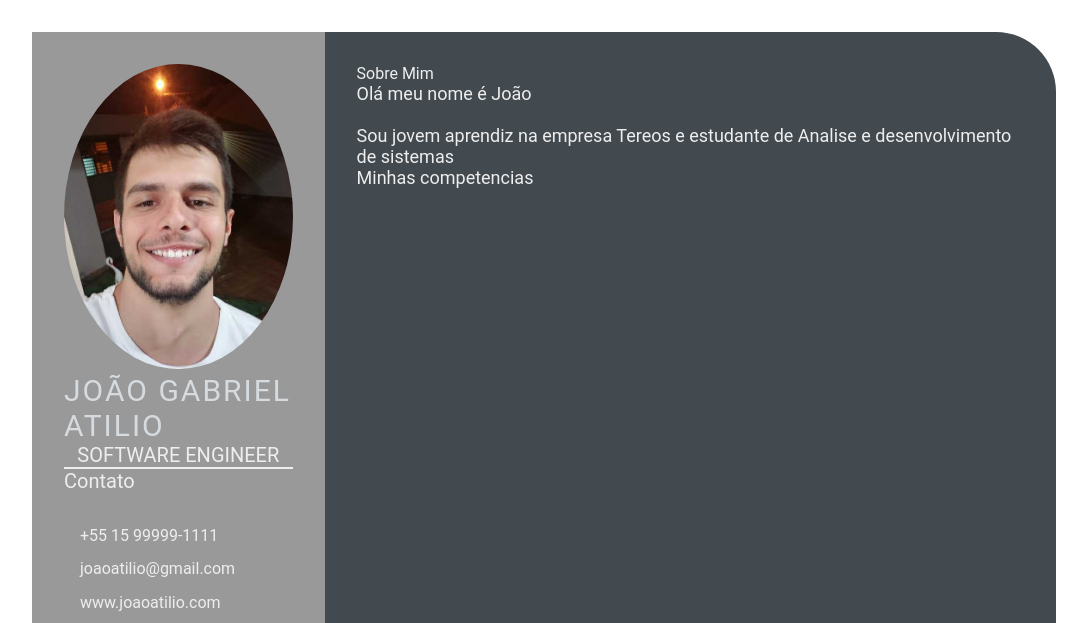
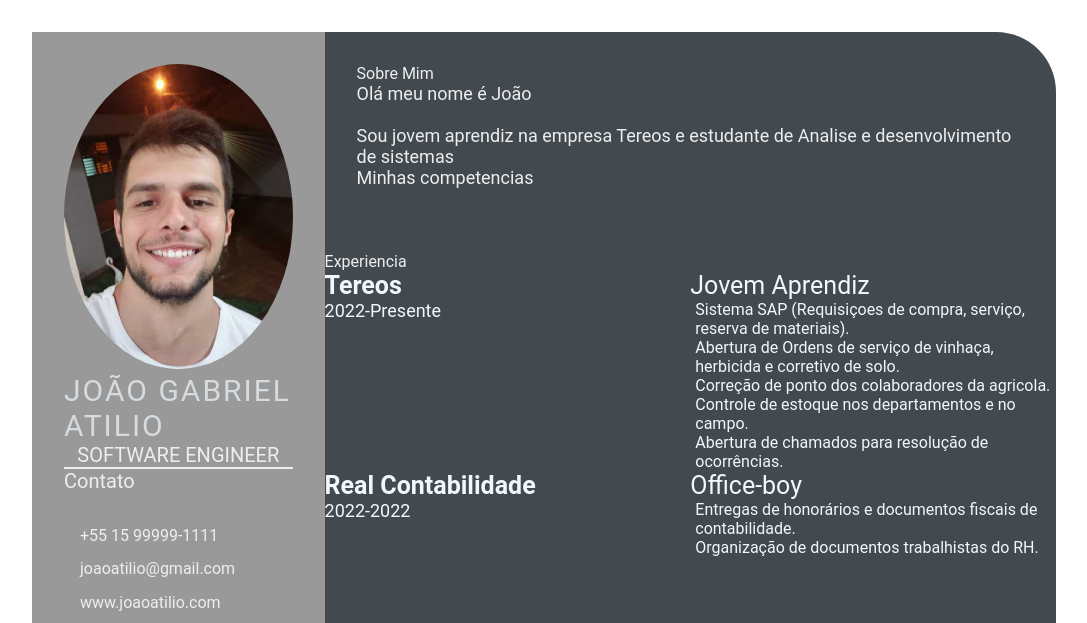
Before and after one commit to JoaoAtilio/JoaoAtilio.github.io, a plain HTML site: page index.html in a window 1280 px wide. Shown: the top 623 px of the page, without its empty margins (96-1183 px from the left). Drawn offline with Linux system fonts and the light colour scheme.

Commit message:
Adicionando empresas e experiencia (#3)

```diff
--- a/index.html
+++ b/index.html
@@ -46,6 +46,36 @@
                         </p>
                     </section>
                 </div>
+            <section class="experience gap">
+                <div class="right-title">Experiencia</div>
+                <div class="experience-contents">
+                    <div class="exp-left">
+                        <p class="exp-company-name">Tereos</p>
+                        <p class="exp-time-period">2022-Presente</p>
+                    </div>
+                    <div class="exp-right">
+                        <p class="exp-position">Jovem Aprendiz</p>
+                        <p class="exp-desc">
+                            Sistema SAP (Requisiçoes de compra, serviço, reserva de materiais).
+                            <br>Abertura de Ordens de serviço de vinhaça, herbicida e corretivo de solo.
+                            <br>Correção de ponto dos colaboradores da agricola.
+                            <br>Controle de estoque nos departamentos e no campo.
+                            <br>Abertura de chamados para resolução de ocorrências.
+                        </p>
+                    </div>
+                    <div class="exp-left">
+                        <p class="exp-company-name">Real Contabilidade</p>
+                        <p class="exp-time-period">2022-2022</p>
+                    </div>
+                    <div class="exp-right">
+                        <p class="exp-position">Office-boy</p>
+                        <p class="exp-desc">
+                            Entregas de honorários e documentos fiscais de contabilidade.
+                            <br> Organização de documentos trabalhistas do RH.
+                        </p>
+                    </div>
+                </div>
+            </section>
             </section>
     </main>
 </body>
--- a/style.css
+++ b/style.css
@@ -101,3 +101,38 @@
     font-size: 18px;
     color: #eeeeee;
 }
+
+.experience-contents,
+.education-contents,
+.awards-contents {
+    display: grid;
+    grid-template-columns: repeat(2, 1fr);
+    padding-bottom: 2rem;
+    color: #F1F8FD;
+}
+
+.exp-company-name,
+.education-school-name,
+.awards-company-name {
+    font-size: 25px;
+    font-weight: bold;
+}
+
+.exp-time-period,
+.educationp-time-period,
+.awards-time-period {
+    font-size: 18px;
+}
+
+.exp-position,
+.education-subject,
+.awards-name {
+    font-size: 25px;
+}
+
+.exp-desc,
+.education-desc,
+.awards-desc {
+    font-size: 16px;
+    padding-left: 5px;
+}
```
